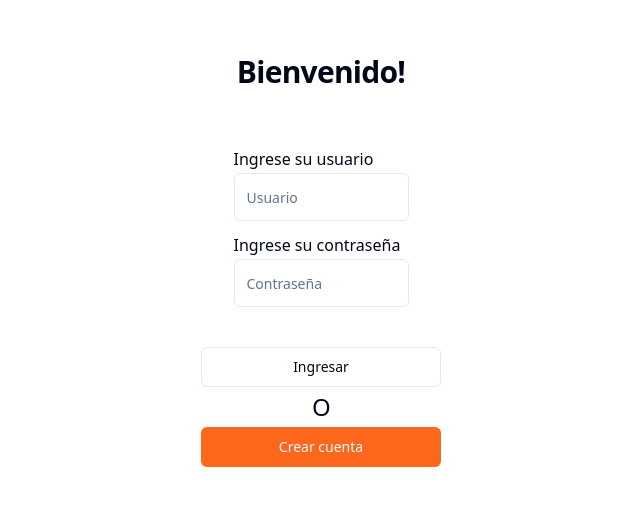
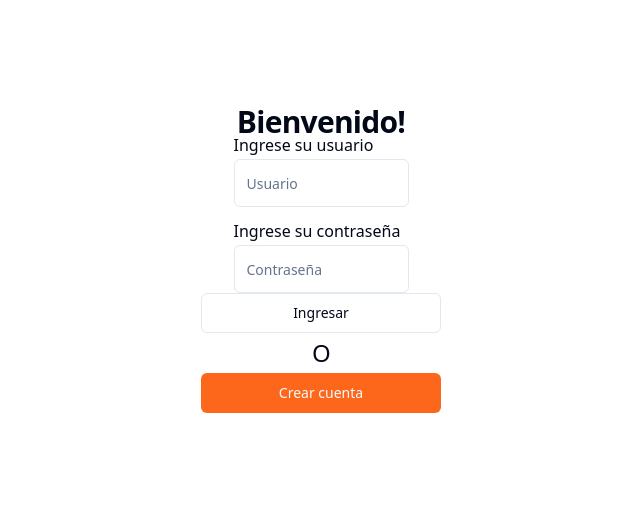
Before and after one commit to cajimenez96/blog-ui, a React (Vite) app: page / in a window 1280 px wide. Shown: the part 140-646 px from the top of the page, without its empty margins (319-959 px from the left). Built offline with nearby package versions, Linux system fonts and the light colour scheme.

Commit message:
fix margin and padding of components

```diff
--- a/src/components/ui/card.tsx
+++ b/src/components/ui/card.tsx
@@ -6,7 +6,7 @@ const Card = React.forwardRef<
   HTMLDivElement,
   React.HTMLAttributes<HTMLDivElement>
 >(({ className, ...props }, ref) => (
-  <div ref={ref} className={cn('mt-11 w-full', className)} {...props} />
+  <div ref={ref} className={cn('w-full', className)} {...props} />
 ));
 Card.displayName = 'Card';
 
@@ -16,7 +16,7 @@ const CardHeader = React.forwardRef<
 >(({ className, ...props }, ref) => (
   <div
     ref={ref}
-    className={cn('flex flex-col space-y-1.5 p-6', className)}
+    className={cn('flex flex-col space-y-1.5', className)}
     {...props}
   />
 ));
@@ -29,7 +29,7 @@ const CardTitle = React.forwardRef<
   <h3
     ref={ref}
     className={cn(
-      'pb-10 text-center text-3xl font-semibold leading-none tracking-tight',
+      'text-center text-3xl font-semibold leading-none tracking-tight',
       className
     )}
     {...props}
@@ -67,7 +67,7 @@ const CardFooter = React.forwardRef<
 >(({ className, ...props }, ref) => (
   <div
     ref={ref}
-    className={cn('mb-16 mt-10 flex w-full flex-col items-center', className)}
+    className={cn('flex w-full flex-col items-center', className)}
     {...props}
   />
 ));
--- a/src/pages/Register.tsx
+++ b/src/pages/Register.tsx
@@ -26,15 +26,15 @@ const Register = () => {
         className="block w-full lg:hidden lg:w-4/12"
       />
 
-      <Card>
-        <CardHeader>
+      <Card className="mt-10">
+        <CardHeader className="mb-10 mt-8">
           <h2 className="mb-10 text-center lg:mr-8 lg:text-end">
-            Ya tienes cuenta?{' '}
+            Ya tienes cuenta?
             <Link className="font-bold text-blue-900" to={'/'}>
               Inicia sesión
             </Link>
           </h2>
-          <CardTitle>Registrarse</CardTitle>
+          <CardTitle className="pb-10">Registrarse</CardTitle>
         </CardHeader>
         <CardContent>
           <form>
@@ -82,7 +82,7 @@ const Register = () => {
             </div>
           </form>
         </CardContent>
-        <CardFooter>
+        <CardFooter className="mb-16 mt-10">
           <Button variant="default" size={'lg'}>
             Registrarse
           </Button>
```
